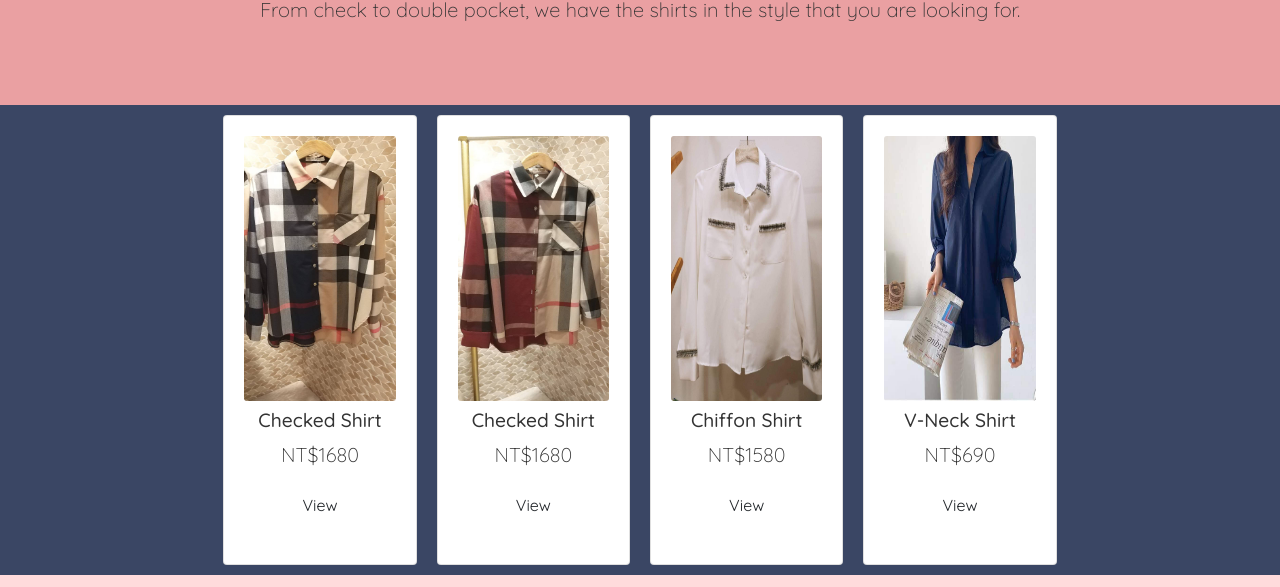
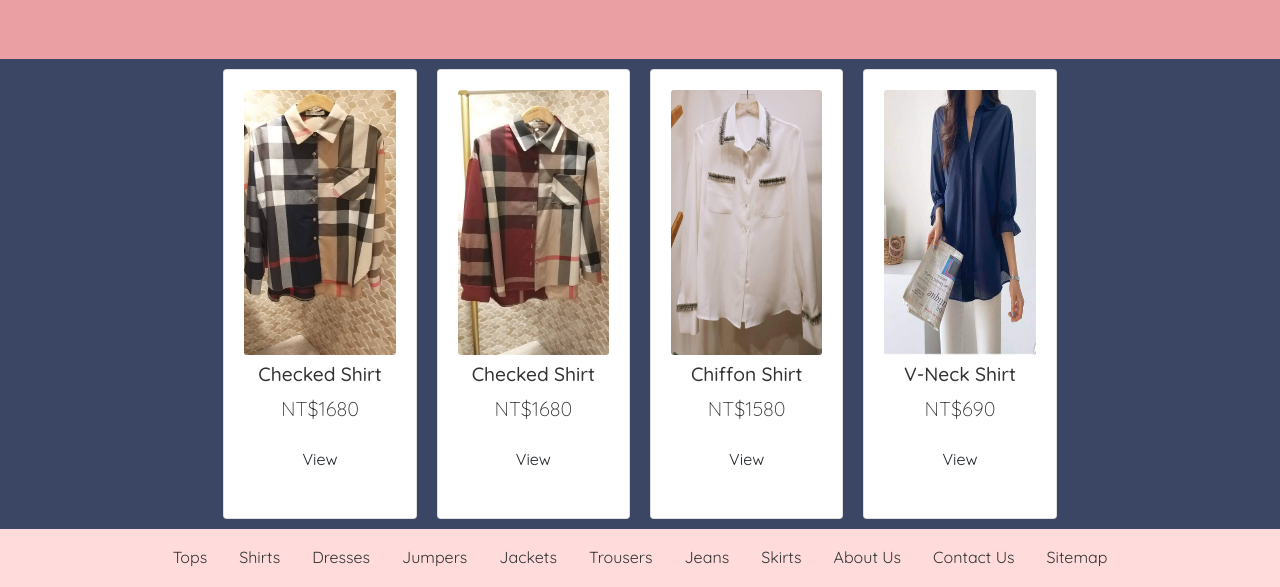
Before and after one commit to Code-Institute-Submissions/CottonBox, a plain HTML site: page clothing/shirts.html in a window 1280 px wide. Shown: the part 306-893 px from the top of the page. Drawn offline with nearby package versions, Linux system fonts and the light colour scheme.

Commit message:
Removed product page intro

```diff
--- a/clothing/shirts.html
+++ b/clothing/shirts.html
@@ -211,10 +211,6 @@
     <div class="content">
       <div class="jumbotron jumbotron-fluid bg--grey-pink text-center">
         <h1 class="display-1">Shirts</h1>
-        <p class="lead">
-          From check to double pocket, we have the shirts in the style that you
-          are looking for.
-        </p>
       </div>
       <div
         class="row no-gutters justify-content-center bg--dark-navy"
```
Also changed, not shown: clothing/dresses.html (+0 -4 lines), clothing/tops.html (+0 -4 lines).
